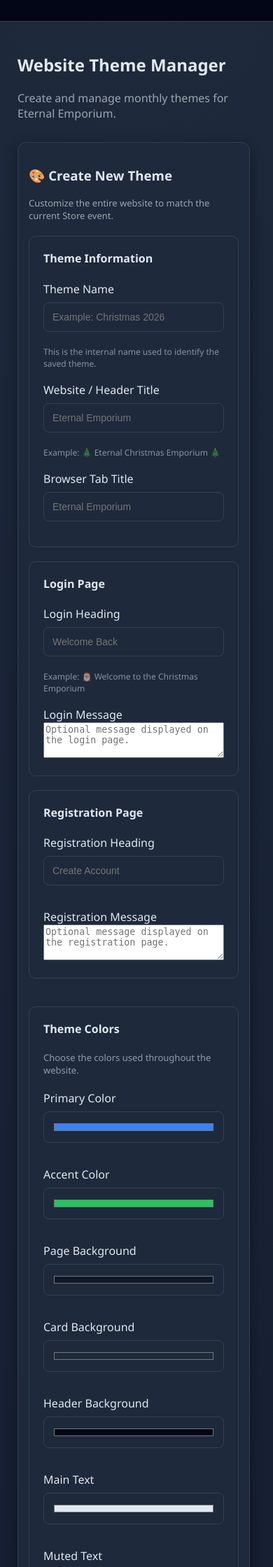
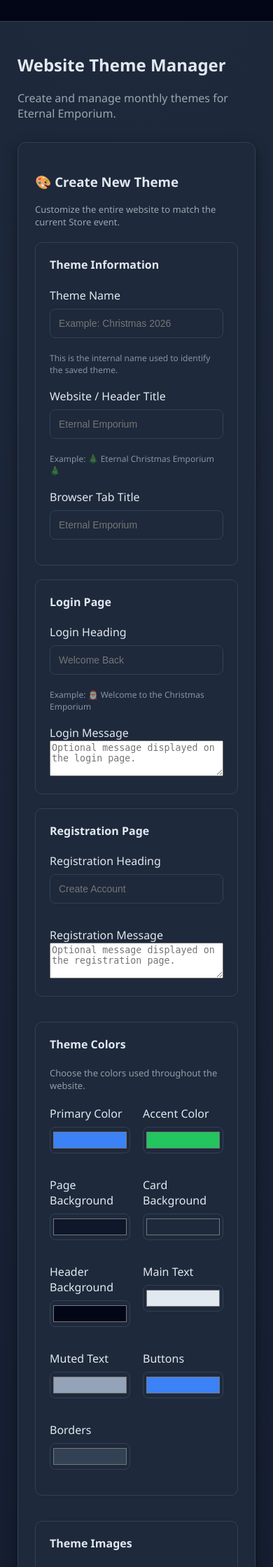
Before and after one commit to ZarocElda/eternal-emporium, a Flask app: template templates/theme_manager.html in a window 390 px wide. Shown: the top 2239 px of the page at 70% size. Run offline with Flask 3, Linux system fonts and the light colour scheme; the template is opened without the code that fills it, so the values that code supplies are empty; some libraries are stand-ins or nearby versions.

Commit message:
Improve theme manager layout

```diff
--- a/templates/theme_manager.html
+++ b/templates/theme_manager.html
@@ -2,7 +2,7 @@
 
 {% block content %}
 
-<div style="max-width:1100px; margin:0 auto;">
+<div style="width:100%; max-width:1500px; margin:0 auto;">
 
     <div style="margin-bottom:30px;">
         <h2>Website Theme Manager</h2>
@@ -11,7 +11,7 @@
         </p>
     </div>
 
-    <div class="card">
+    <div class="card" style="padding:24px;">
 
         <h3 id="themeEditorHeading">🎨 Create New Theme</h3>
 
@@ -199,7 +199,13 @@
                     type="color"
                     name="primary_color"
                     value="#3b82f6"
-                    style="width:100%; height:45px; cursor:pointer;"
+                    style="
+                        width:100%;
+                        height:38px;
+                        padding:2px;
+                        cursor:pointer;
+                        box-sizing:border-box;
+                    "
                 >
             </div>
 
@@ -210,7 +216,13 @@
                     type="color"
                     name="accent_color"
                     value="#22c55e"
-                    style="width:100%; height:45px; cursor:pointer;"
+                    style="
+                        width:100%;
+                        height:38px;
+                        padding:2px;
+                        cursor:pointer;
+                        box-sizing:border-box;
+                    "
                 >
             </div>
 
@@ -221,7 +233,13 @@
                     type="color"
                     name="page_background"
                     value="#0f172a"
-                    style="width:100%; height:45px; cursor:pointer;"
+                    style="
+                        width:100%;
+                        height:38px;
+                        padding:2px;
+                        cursor:pointer;
+                        box-sizing:border-box;
+                    "
                 >
             </div>
 
@@ -232,7 +250,13 @@
                     type="color"
                     name="card_background"
                     value="#1e293b"
-                    style="width:100%; height:45px; cursor:pointer;"
+                    style="
+                        width:100%;
+                        height:38px;
+                        padding:2px;
+                        cursor:pointer;
+                        box-sizing:border-box;
+                    "
                 >
             </div>
 
@@ -243,7 +267,13 @@
                     type="color"
                     name="header_background"
                     value="#020617"
-                    style="width:100%; height:45px; cursor:pointer;"
+                    style="
+                        width:100%;
+                        height:38px;
+                        padding:2px;
+                        cursor:pointer;
+                        box-sizing:border-box;
+                    "
                 >
             </div>
 
@@ -254,7 +284,13 @@
                     type="color"
                     name="text_color"
                     value="#e2e8f0"
-                    style="width:100%; height:45px; cursor:pointer;"
+                    style="
+                        width:100%;
+                        height:38px;
+                        padding:2px;
+                        cursor:pointer;
+                        box-sizing:border-box;
+                    "
                 >
             </div>
 
@@ -265,7 +301,13 @@
                     type="color"
                     name="muted_text_color"
                     value="#94a3b8"
-                    style="width:100%; height:45px; cursor:pointer;"
+                    style="
+                        width:100%;
+                        height:38px;
+                        padding:2px;
+                        cursor:pointer;
+                        box-sizing:border-box;
+                    "
                 >
             </div>
 
@@ -276,7 +318,13 @@
                     type="color"
                     name="button_color"
                     value="#3b82f6"
-                    style="width:100%; height:45px; cursor:pointer;"
+                    style="
+                        width:100%;
+                        height:38px;
+                        padding:2px;
+                        cursor:pointer;
+                        box-sizing:border-box;
+                    "
                 >
             </div>
 
@@ -287,15 +335,27 @@
                     type="color"
                     name="border_color"
                     value="#334155"
-                    style="width:100%; height:45px; cursor:pointer;"
+                    style="
+                        width:100%;
+                        height:38px;
+                        padding:2px;
+                        cursor:pointer;
+                        box-sizing:border-box;
+                    "
                 >
             </div>
 
         </div>
 
-    </div>
+</div>
 
-    <!-- ================= THEME IMAGES ================= -->
+<!-- CLOSE MIDDLE COLUMN -->
+</div>
+
+<!-- OPEN THIRD COLUMN -->
+<div class="theme-editor-column">
+
+<!-- ================= THEME IMAGES ================= -->
 
     <div style="
         padding:20px;
@@ -900,8 +978,8 @@
 <style>
     .theme-editor-grid {
         display: grid;
-        grid-template-columns: minmax(0, 1fr) minmax(0, 1fr);
-        gap: 20px;
+        grid-template-columns: repeat(3, minmax(0, 1fr));
+        gap: 16px;
         align-items: start;
     }
 
@@ -909,7 +987,13 @@
         min-width: 0;
     }
 
-    @media (max-width: 850px) {
+    @media (max-width: 1200px) {
+        .theme-editor-grid {
+            grid-template-columns: repeat(2, minmax(0, 1fr));
+        }
+    }
+
+    @media (max-width: 800px) {
         .theme-editor-grid {
             grid-template-columns: 1fr;
         }
```
Also changed, not shown: other parts of templates/theme_manager.html (+21 -3 lines).
